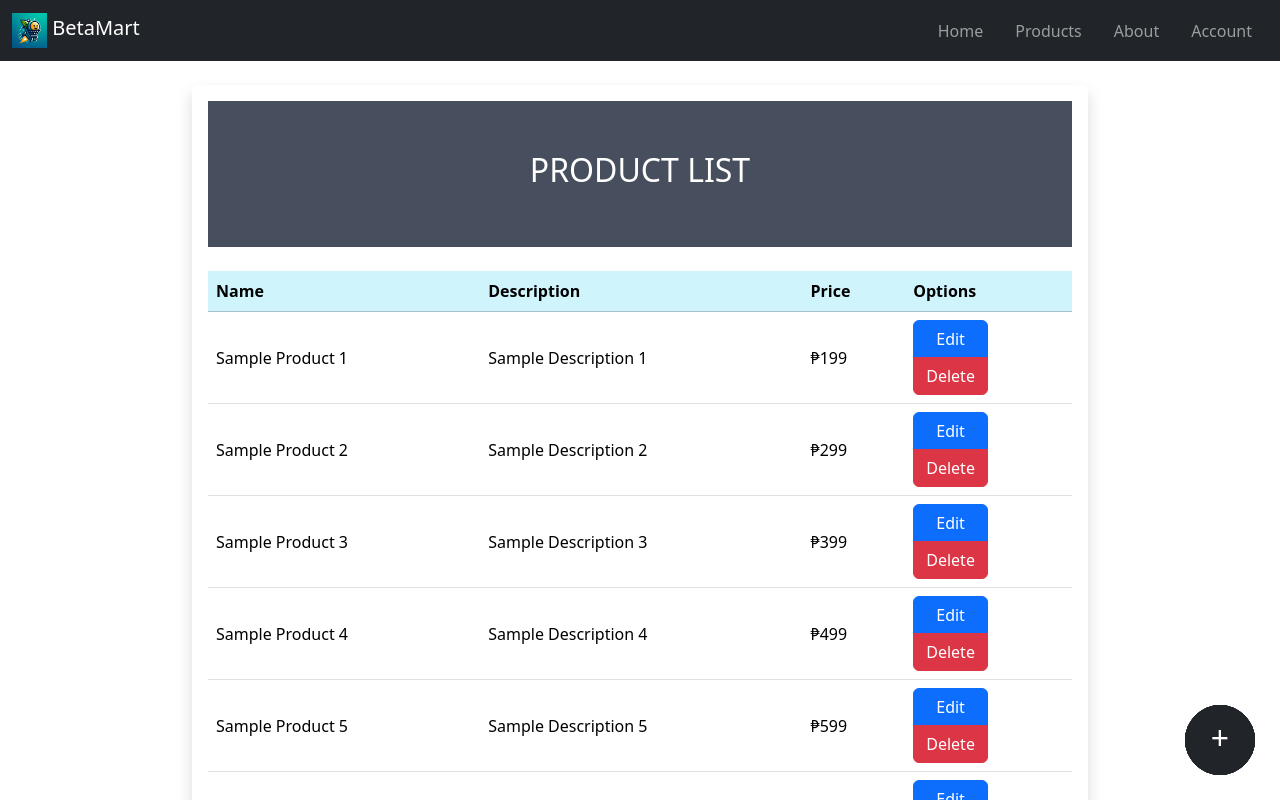
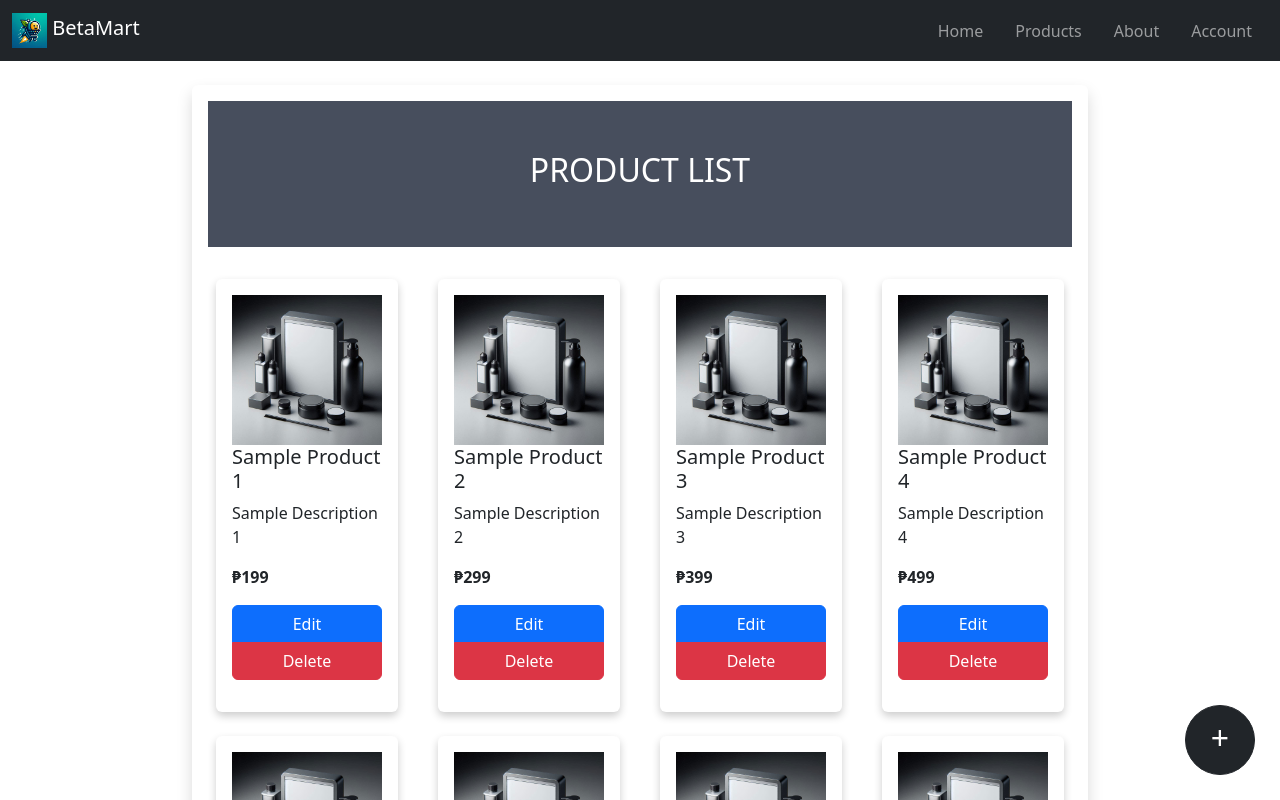
Before and after one commit to vncnthgy/BetaMart, a Vue app: page /products in a window 1280 px wide. Shown: the top 800 px of the page. Built offline with nearby package versions, Linux system fonts and the light colour scheme.

Commit message:
updated ui

```diff
--- a/src/components/ViewProduct.vue
+++ b/src/components/ViewProduct.vue
@@ -1,9 +1,10 @@
-<template>
+<!-- <template>
   <div class="list-product-container container mt-4 shadow p-3 mb-5 bg-white rounded">
     <div class="title-section">
       <h2 class="text-center">PRODUCT LIST</h2>
     </div><br>
     <p v-if="successMessage" class="list-product-message alert alert-success mt-3 text-center">{{ successMessage }}</p>
+
     <div class="table-responsive">
       <table class="table align-middle table-hover" v-if="products.length">
         <thead>
@@ -53,6 +54,9 @@
         <p class="alert alert-warning mt-3 text-center">No product available!</p>
       </div>
     </div>
+
+
+
   </div>
 </template>
 
@@ -103,4 +107,112 @@ export default {
   background-color: #474e5d;
   color: white;
 }
+</style> -->
+
+<template>
+  <div class="list-product-container container mt-4 shadow p-3 mb-5 bg-white rounded">
+    <div class="title-section">
+      <h2 class="text-center">PRODUCT LIST</h2>
+    </div><br>
+    <p v-if="successMessage" class="list-product-message alert alert-success mt-3 text-center">{{ successMessage }}</p>
+
+    <div class="row" v-if="products.length">
+      <div class="col-md-3 mb-4" v-for="product in products" :key="product.id">
+        <div class="card h-100">
+          <div class="card-body">
+            <img src="@/assets/product.jpg" alt="Jane" style="width:100%">
+            <h5 class="card-title">{{ product.name }}</h5>
+            <p class="card-text">{{ product.description }}</p>
+            <p class="card-text"><strong>₱{{ product.price }}</strong></p>
+            <div class="btn-group-vertical w-100" role="group">
+              <button @click="editProduct(product)" class="btn btn-primary btn-block">
+                <span v-if="product.isSaving" class="spinner-border spinner-border-sm" role="status"
+                  aria-hidden="true"></span>
+                Edit
+              </button>
+              <button @click="deleteProduct(product)" class="btn btn-danger btn-block">
+                <span v-if="product.isDeleting" class="spinner-border spinner-border-sm" role="status"
+                  aria-hidden="true"></span>
+                Delete
+              </button>
+            </div>
+          </div>
+        </div>
+      </div>
+    </div>
+    <div v-else>
+      <p class="alert alert-warning mt-3 text-center">No product available!</p>
+    </div>
+
+    <router-link to="/addproduct">
+      <button class="btn btn-dark rounded-circle position-fixed d-flex align-items-center justify-content-center"
+        style="bottom: 25px; right: 25px; width: 70px; height: 70px; font-size: 2rem; padding-top: 1px;">
+        {{ text }}
+      </button>
+    </router-link>
+  </div>
+</template>
+
+<script>
+export default {
+  data() {
+    return {
+      successMessage: '',
+      text: '+'
+    };
+  },
+  computed: {
+    products() {
+      return this.$store.state.products;
+    },
+  },
+  methods: {
+    editProduct(product) {
+      this.$router.push({ name: 'EditProduct', params: { id: product.id } });
+    },
+    deleteProduct(product) {
+      this.$router.push({ name: 'DeleteProduct', params: { id: product.id } });
+    }
+  },
+};
+</script>
+
+<style scoped>
+.container {
+  max-width: 70%;
+}
+
+.shadow {
+  box-shadow: 0 4px 8px 0 rgba(0, 0, 0, 0.2);
+}
+
+.rounded {
+  border-radius: 5px;
+}
+
+.list-product-message {
+  max-width: 100%;
+}
+
+.title-section {
+  padding: 50px;
+  text-align: center;
+  background-color: #474e5d;
+  color: white;
+}
+
+.card {
+  box-shadow: 0 4px 8px 0 rgba(0, 0, 0, 0.2);
+  margin: 8px;
+  border: none;
+  transition: transform 0.2s;
+}
+
+.card:hover {
+  transform: scale(1.05);
+}
+
+.position-fixed {
+  position: fixed;
+}
 </style>
--- a/src/store/store.js
+++ b/src/store/store.js
@@ -11,8 +11,9 @@ export const store = new Vuex.Store({
       { id: 5, name: 'Sample Product 5', description: 'Sample Description 5', price: 599, },
       { id: 6, name: 'Sample Product 6', description: 'Sample Description 6', price: 699, },
       { id: 7, name: 'Sample Product 7', description: 'Sample Description 7', price: 799, },
+      { id: 8, name: 'Sample Product 8', description: 'Sample Description 8', price: 899, },
     ],
-    nextProductId: 8
+    nextProductId: 9
   },
   mutations: {
     addProduct(state, productToAdd) {
--- a/src/views/AboutView.vue
+++ b/src/views/AboutView.vue
@@ -12,7 +12,6 @@
           <div class="container">
             <h2>Vincent M. Higoy</h2>
             <p class="title">2000338</p>
-            <p><button class="button">Contact</button></p>
           </div>
         </div>
       </div>
@@ -23,7 +22,6 @@
           <div class="container">
             <h2>Al Vincent S. Ichon</h2>
             <p class="title">2000637</p>
-            <p><button class="button">Contact</button></p>
           </div>
         </div>
       </div>
@@ -34,7 +32,6 @@
           <div class="container">
             <h2>Miguel Angelo T. Jacob</h2>
             <p class="title">2000909</p>
-            <p><button class="button">Contact</button></p>
           </div>
         </div>
       </div>
@@ -45,7 +42,6 @@
           <div class="container">
             <h2>Arnel O. Jaen</h2>
             <p class="title">1700261</p>
-            <p><button class="button">Contact</button></p>
           </div>
         </div>
       </div>
@@ -56,7 +52,6 @@
           <div class="container">
             <h2>Alberto M. Jain III</h2>
             <p class="title">2000309</p>
-            <p><button class="button">Contact</button></p>
           </div>
         </div>
       </div>
@@ -93,6 +88,12 @@ html {
 .card {
   box-shadow: 0 4px 8px 0 rgba(0, 0, 0, 0.2);
   margin: 8px;
+  border: none;
+  transition: transform 0.2s;
+}
+
+.card:hover {
+  transform: scale(1.05);
 }
 
 .title-section {
@@ -128,15 +129,4 @@ html {
   cursor: pointer;
   width: 100%;
 }
-
-.button:hover {
-  background-color: #555;
-}
-
-@media screen and (max-width: 650px) {
-  .column {
-    width: 100%;
-    display: block;
-  }
-}
 </style>
```
Also changed, not shown: src/assets/product.jpg (added).
